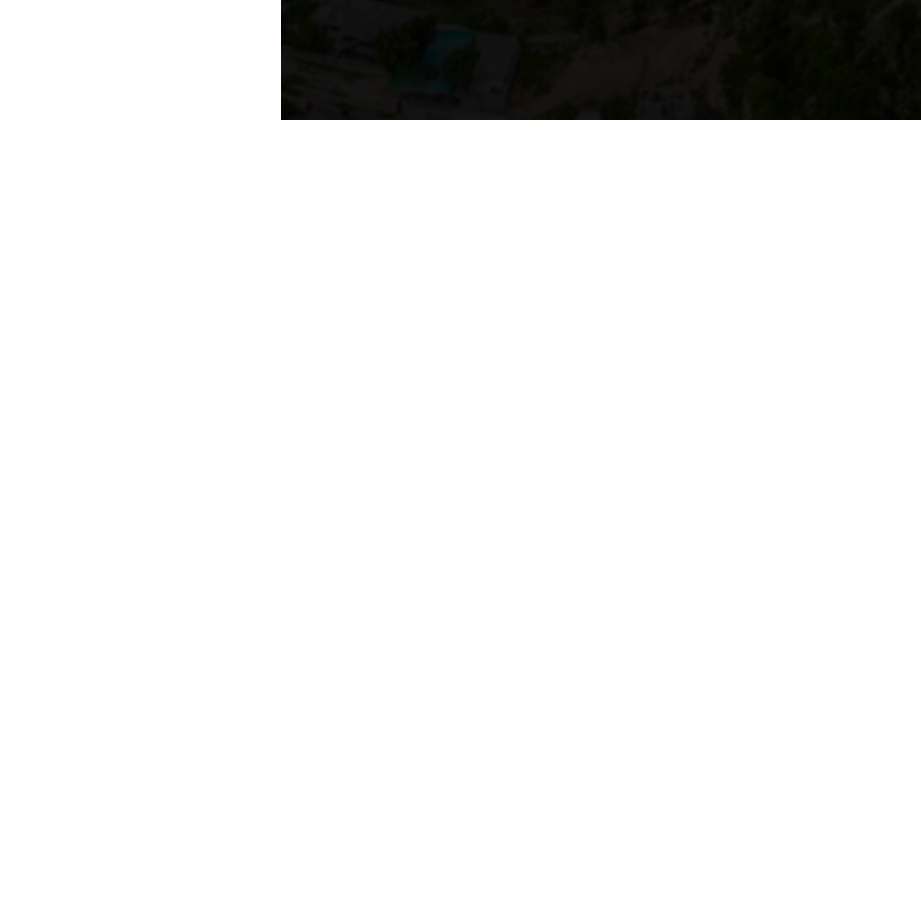
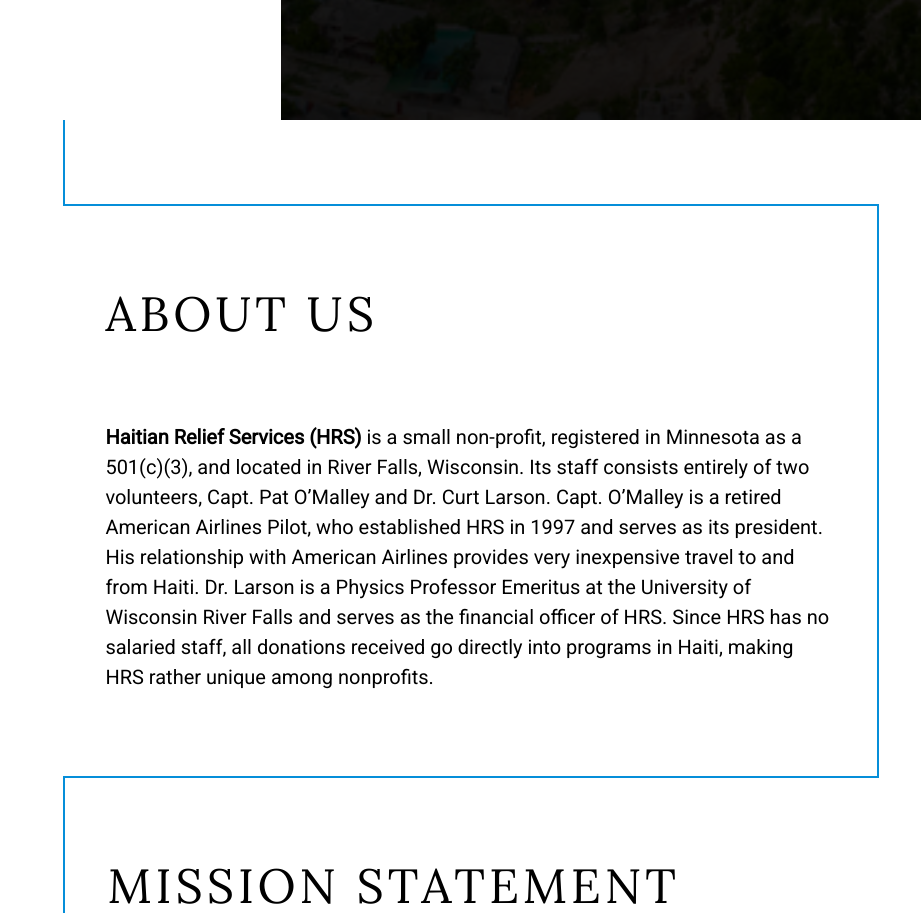
Before and after one commit to tylerschloesser/haitainrelief.org, a plain HTML site: page index.html in a window 1280 px wide. Shown: the part 680-1593 px from the top of the page, without its empty margins (359-1280 px from the left). Drawn offline with nearby package versions, Linux system fonts and the light colour scheme.

Commit message:
add borders

```diff
--- a/index.html
+++ b/index.html
@@ -12,7 +12,7 @@
 
     <link rel="stylesheet" href="https://cdnjs.cloudflare.com/ajax/libs/meyer-reset/2.0/reset.min.css" />
 
-    <link href="https://fonts.googleapis.com/css?family=Lora&display=swap" rel="stylesheet">
+    <link href="https://fonts.googleapis.com/css?family=Lora|Roboto&display=swap" rel="stylesheet">
 
     <link href="styles.css" rel="stylesheet" type="text/css" />
   </head>
@@ -29,8 +29,41 @@
       </h1>
     </div>
 
-    <div class="page">
-    </div>
+    <main>
+      <div class="about-us-top"></div>
+
+      <section class="about-us">
+        <h2>About Us</h2>
+        <p>
+        <strong>Haitian Relief Services (HRS)</strong> is a small non-profit, registered in Minnesota as a 501(c)(3), and located in River Falls, Wisconsin. Its staff consists entirely of two volunteers, Capt. Pat O’Malley and Dr. Curt Larson. Capt. O’Malley is a retired American Airlines Pilot, who established HRS in 1997 and serves as its president. His relationship with American Airlines provides very inexpensive travel to and from Haiti. Dr. Larson is a Physics Professor Emeritus at the University of Wisconsin River Falls and serves as the financial officer of HRS. Since HRS has no salaried staff, all donations received go directly into programs in Haiti, making HRS rather unique among nonprofits.
+        </p>
+      </section>
+
+      <section class="mission-statement">
+        <h2>
+          Mission Statement
+        </h2>
+        <p>
+        <strong>The mission of HRS</strong> centers on improving the quality of life for the Haitian people, beginning with the people in Ganthier, Haiti. Capt. O’Malley, through piloting American Airline flights into Haiti, and Dr. Larson, on a Food For the Poor mission trip to Haiti, both observed firsthand the conditions of extreme poverty endured by the Haitian people. Both, in their retirement, have worked as volunteers to do what they can toward accomplishing this mission. While the task is a daunting one, they are motivated by the spirit of mission expressed the “Starfish Story”:
+        </p>
+      <p>
+      As a young child walked along a beach at dawn, he noticed an old man ahead of him picking up starfish and tossing them into the sea. Catching up with the man, the child asked why he was doing this. The old man explained that the stranded starfish would die if left in the morning sun. "But the beach goes on for miles and there are thousands of starfish," exclaimed the child. "How can you alone make any difference?" The old man looked at the starfish in his hand and then tossed it safely into the waves. He turned to the child, smiled, and said, "I made a difference to that one."
+      </p>
+
+      <p>
+      This story sums up pretty well the attitude needed when confronting the seemingly hopeless and endless need among the poor. Our approach is to provide a link between people of material means in and around River Falls, Wisconsin, and people of great need in Haiti. This link, in the form of a donation path, serves as a blessing to those willing to share of their wealth and those in Haiti who materially benefit as recipients.
+      </p>
+      </section>
+
+      <h2>
+        Projects
+      </h2>
+
+      <h3>
+        Ezekiel Village
+      </h3>
+
+    </main>
 
   </body>
 </html>
--- a/styles.css
+++ b/styles.css
@@ -1,5 +1,15 @@
 
 body {
+}
+
+strong {
+  font-weight: bold;
+}
+
+:root {
+  --color-a: #0F0A0A;
+  --color-b: #058ED9;
+  --color-c: #A39A92;
 }
 
 @keyframes home-bkg {
@@ -11,12 +21,26 @@
   }
 }
 
+h1, h2 {
+  font-family: 'Lora', serif;
+  text-transform: uppercase;
+}
+
+p {
+  font-family: 'Roboto', sans-serif;
+  font-size: 20px;
+  line-height: 1.3em;
+}
+
+h2 {
+  font-size: 48px;
+  letter-spacing: 4px;
+}
+
 h1 {
-  font-family: 'Lora', serif;
-  font-size: 64px;
+  font-size: 62px;
   line-height: 1.25em;
 
-  text-transform: uppercase;
   letter-spacing: 3px;
 
   padding-left: .5em;
@@ -32,9 +56,6 @@
   font-size: 72px;
 }
 
-.page {
-  height: 100vh;
-}
 
 .home {
   position: relative;
@@ -67,7 +88,7 @@
 
 .side-pic-1 {
 
-  position: fixed;
+  position: absolute;
 
   width: 50vw;
 
@@ -79,3 +100,38 @@
   top: 50%;
   transform: translateY(-50%);
 }
+
+
+.about-us-top {
+  padding-bottom: 42px;
+  padding-top: 42px;
+
+  border-left: 2px solid var(--color-b);
+}
+
+
+main {
+	margin-left: 33vw;
+}
+
+main h2 {
+  margin-bottom: calc(42px * 2);
+}
+
+main p {
+  line-height: 1.5em;
+}
+
+section {
+  margin-right: 42px;
+  padding: calc(42px * 2) 42px;
+}
+
+section.about-us {
+  border: 2px solid var(--color-b);
+  border-left: none;
+}
+
+section.mission-statement {
+  border-left: 2px solid var(--color-b);
+}
```
